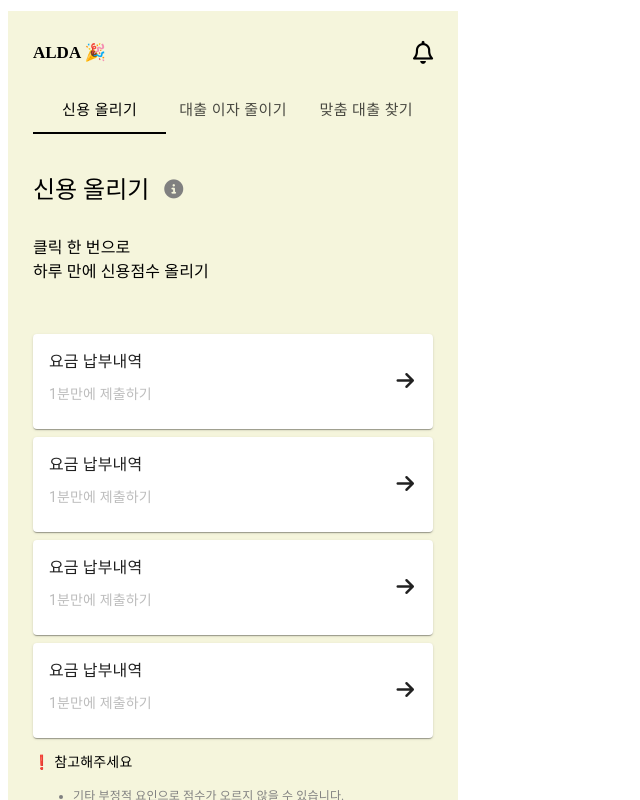
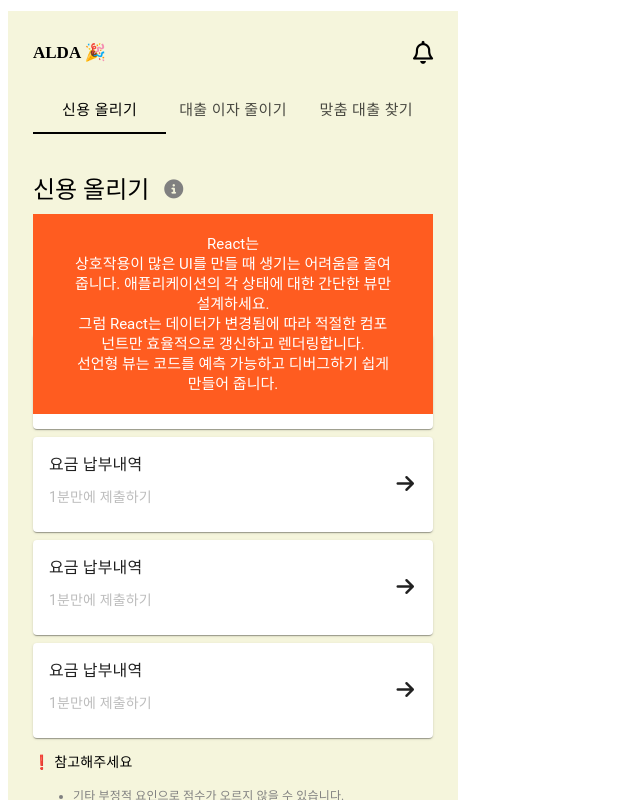
Before and after one commit to min-code-han/alda_tab_practice, a React (Create React App) app: page / in a window 1280 px wide. Both pictures are taken after a click on the icon 173 px from the left and 189 px from the top of the page. Shown: the top 800 px of the page, without its empty margins (0-640 px from the left). Built offline with nearby package versions, Linux system fonts and the light colour scheme.

Commit message:
레이아웃 완료

```diff
--- a/src/content.js
+++ b/src/content.js
@@ -1,4 +1,4 @@
-import React from "react";
+import React, { useState } from "react";
 import { Typography } from "@material-ui/core";
 import { makeStyles } from "@material-ui/core/styles";
 import styled from "styled-components";
@@ -16,15 +16,33 @@ const typosStyle = makeStyles((theme) => ({
 }));
 
 const Content = (props) => {
+  const [popUp, setPopUp] = useState(false);
   const classes = typosStyle();
   const { title, sub1, sub2, noticeIco, tab } = props;
+  const hadlePopUp = () => {
+    setPopUp(!popUp);
+    console.log(popUp);
+  };
   return (
     <>
       <TxtWrap>
         <Typography variant='h5' className={classes.title}>
           {title}
           {noticeIco === "true" && (
-            <i className='fas fa-info-circle tab-information' />
+            <i
+              className='fas fa-info-circle tab-information'
+              onClick={hadlePopUp}
+            />
+          )}
+          {popUp && (
+            <PopUp>
+              React는
+              <br /> 상호작용이 많은 UI를 만들 때 생기는 어려움을 줄여줍니다.
+              애플리케이션의 각 상태에 대한 간단한 뷰만 설계하세요.
+              <br /> 그럼 React는 데이터가 변경됨에 따라 적절한 컴포넌트만
+              효율적으로 갱신하고 렌더링합니다. <br /> 선언형 뷰는 코드를 예측
+              가능하고 디버그하기 쉽게 만들어 줍니다.
+            </PopUp>
           )}
         </Typography>
         <Typography variant='h7'>{sub1}</Typography>
@@ -48,6 +66,7 @@ const Content = (props) => {
 export default Content;
 
 const TxtWrap = styled.div`
+  position: relative;
   height: 200px;
 `;
 
@@ -62,3 +81,17 @@ const Notice = styled.p`
     line-height: 1;
   }
 `;
+
+const PopUp = styled.div`
+  z-index: 10;
+  position: absolute;
+  top: 80px;
+  left: 0;
+  padding: 20px 40px;
+  width: 100%;
+  background-color: #ff5c20;
+  text-align: center;
+  font-size: 15px;
+  color: #fff;
+  box-sizing: border-box;
+`;
```
